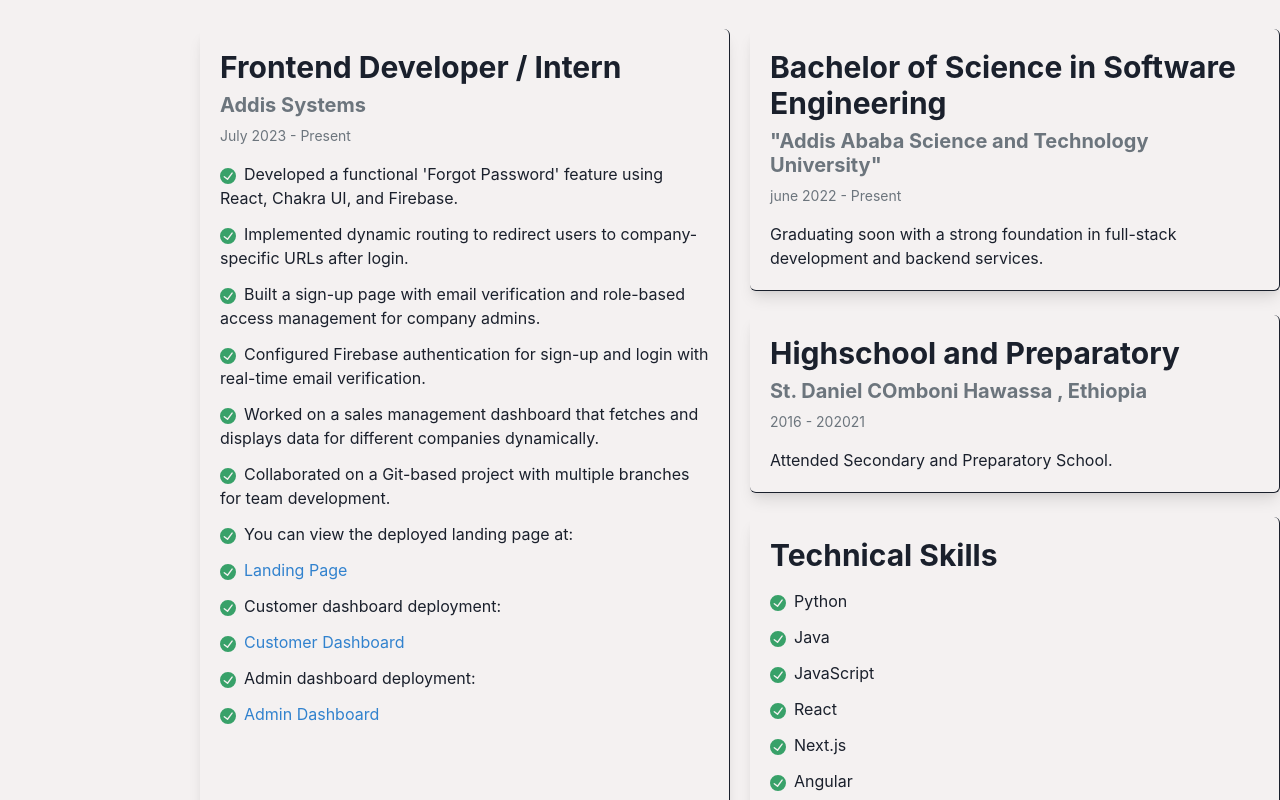
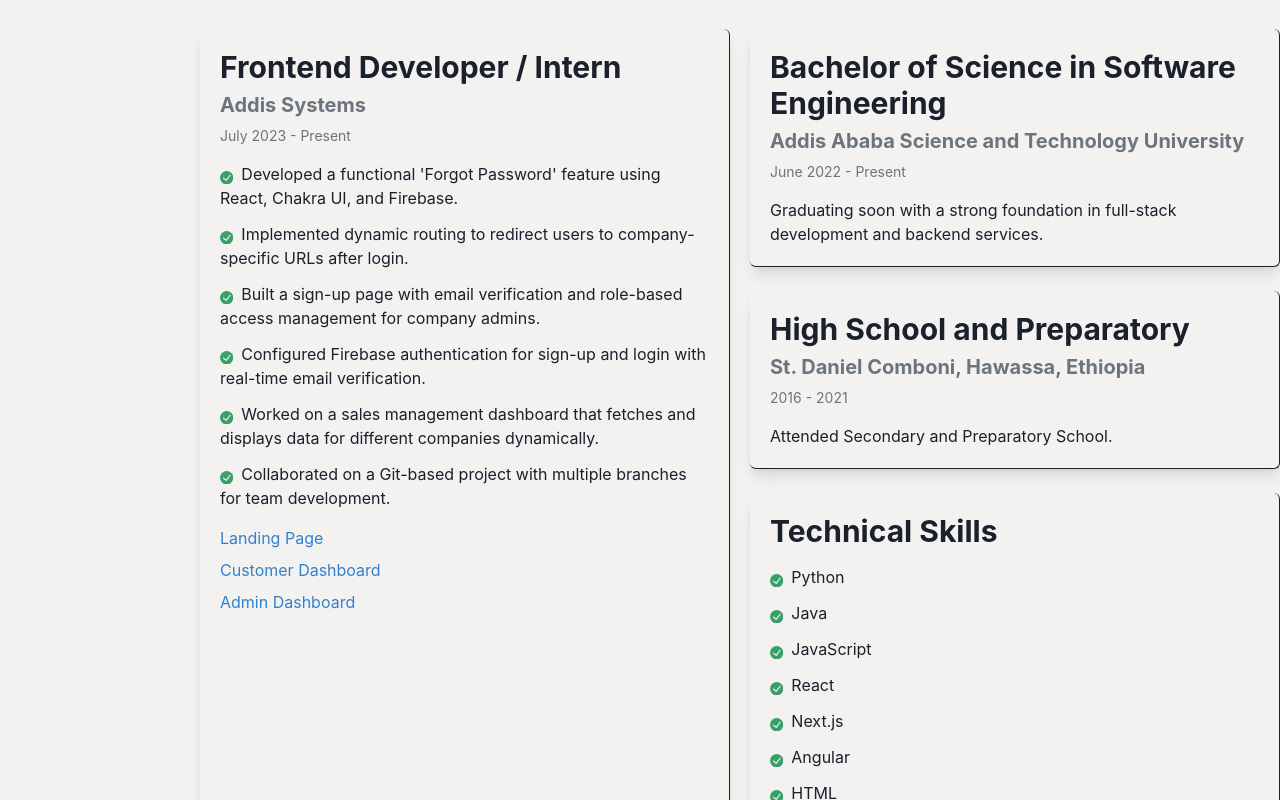
Before and after one commit to hailemichael121/Mine, a React (Vite) app: page / in a window 1280 px wide. Shown: the part 2680-3480 px from the top of the page. Built offline with nearby package versions, Linux system fonts and the light colour scheme; a web font is replaced by a local one.

Commit message:
added animation to resuem section

```diff
--- a/src/components/resumeSec/ResumeSecEducation.tsx
+++ b/src/components/resumeSec/ResumeSecEducation.tsx
@@ -1,5 +1,5 @@
 // ResumeSecEducation.tsx
-import { Link } from "@chakra-ui/react";
+import { Link, Text } from "@chakra-ui/react";
 import ResumeSecCard from "./ResumeSecCard";
 
 const ResumeSecEducation: React.FC = () => {
@@ -12,19 +12,22 @@ const ResumeSecEducation: React.FC = () => {
           target="_blank"
           rel="noopener noreferrer"
         >
-          "Addis Ababa Science and Technology University"
+          Addis Ababa Science and Technology University
         </Link>
       ),
-      dateRange: "june 2022 - Present",
-      description: [
-        "Graduating soon with a strong foundation in full-stack development and backend services.",
-      ],
+      dateRange: "June 2022 - Present",
+      description: (
+        <Text>
+          Graduating soon with a strong foundation in full-stack development and
+          backend services.
+        </Text>
+      ),
     },
     {
-      title: "Highschool and Preparatory",
-      subtitle: "St. Daniel COmboni  Hawassa , Ethiopia",
-      dateRange: "2016 - 202021",
-      description: ["Attended Secondary and Preparatory School."],
+      title: "High School and Preparatory",
+      subtitle: "St. Daniel Comboni, Hawassa, Ethiopia",
+      dateRange: "2016 - 2021",
+      description: <Text>Attended Secondary and Preparatory School.</Text>,
     },
   ];
 
--- a/src/components/resumeSec/ResumeSecSkills.tsx
+++ b/src/components/resumeSec/ResumeSecSkills.tsx
@@ -1,5 +1,5 @@
 // ResumeSecSkills.tsx
-import { List, ListIcon, ListItem } from "@chakra-ui/react";
+import { List, ListItem, ListIcon } from "@chakra-ui/react";
 import ResumeSecCard from "./ResumeSecCard";
 import { CheckCircleIcon } from "@chakra-ui/icons";
 
@@ -25,7 +25,11 @@ const ResumeSecSkills: React.FC = () => {
           <List spacing={3}>
             {skills.map((desc, i) => (
               <ListItem key={i}>
-                <ListIcon as={CheckCircleIcon} color="green.500" />
+                <ListIcon
+                  fontSize={"smaller"}
+                  as={CheckCircleIcon}
+                  color="green.500"
+                />
                 {desc}
               </ListItem>
             ))}
--- a/src/components/resumeSec/ResumeSecWorkExperience.tsx
+++ b/src/components/resumeSec/ResumeSecWorkExperience.tsx
@@ -1,4 +1,4 @@
-import { Link, List, ListItem, ListIcon } from "@chakra-ui/react";
+import { Box, Link, Text, List, ListItem, ListIcon } from "@chakra-ui/react";
 import { CheckCircleIcon } from "@chakra-ui/icons";
 import ResumeSecCard from "./ResumeSecCard";
 
@@ -16,14 +16,65 @@ const ResumeSecWorkExperience: React.FC = () => {
         </Link>
       ),
       dateRange: "July 2023 - Present",
-      description: [
-        "Developed a functional 'Forgot Password' feature using React, Chakra UI, and Firebase.",
-        "Implemented dynamic routing to redirect users to company-specific URLs after login.",
-        "Built a sign-up page with email verification and role-based access management for company admins.",
-        "Configured Firebase authentication for sign-up and login with real-time email verification.",
-        "Worked on a sales management dashboard that fetches and displays data for different companies dynamically.",
-        "Collaborated on a Git-based project with multiple branches for team development.",
-        "You can view the deployed landing page at: ",
+      description: (
+        <Box>
+          <List spacing={3}>
+            <ListItem>
+              <ListIcon
+                fontSize={"smaller"}
+                as={CheckCircleIcon}
+                color="green.500"
+              />
+              Developed a functional 'Forgot Password' feature using React,
+              Chakra UI, and Firebase.
+            </ListItem>
+            <ListItem>
+              <ListIcon
+                fontSize={"smaller"}
+                as={CheckCircleIcon}
+                color="green.500"
+              />
+              Implemented dynamic routing to redirect users to company-specific
+              URLs after login.
+            </ListItem>
+            <ListItem>
+              <ListIcon
+                fontSize={"smaller"}
+                as={CheckCircleIcon}
+                color="green.500"
+              />
+              Built a sign-up page with email verification and role-based access
+              management for company admins.
+            </ListItem>
+            <ListItem>
+              <ListIcon
+                fontSize={"smaller"}
+                as={CheckCircleIcon}
+                color="green.500"
+              />
+              Configured Firebase authentication for sign-up and login with
+              real-time email verification.
+            </ListItem>
+            <ListItem>
+              <ListIcon
+                fontSize={"smaller"}
+                as={CheckCircleIcon}
+                color="green.500"
+              />
+              Worked on a sales management dashboard that fetches and displays
+              data for different companies dynamically.
+            </ListItem>
+            <ListItem>
+              <ListIcon
+                fontSize={"smaller"}
+                as={CheckCircleIcon}
+                color="green.500"
+              />
+              Collaborated on a Git-based project with multiple branches for
+              team development.
+            </ListItem>
+          </List>
+          <Text mt={4}>
             <Link
               href="https://dirlinksdev.addissystems.et/"
               target="_blank"
@@ -31,8 +82,9 @@ const ResumeSecWorkExperience: React.FC = () => {
               color="blue.500"
             >
               Landing Page
-        </Link>,
-        "Customer dashboard deployment: ",
+            </Link>
+          </Text>
+          <Text mt={2}>
             <Link
               href="https://customerdashboarddev.addissystems.et/"
               target="_blank"
@@ -40,8 +92,9 @@ const ResumeSecWorkExperience: React.FC = () => {
               color="blue.500"
             >
               Customer Dashboard
-        </Link>,
-        "Admin dashboard deployment: ",
+            </Link>
+          </Text>
+          <Text mt={2}>
             <Link
               href="https://admin.addissystems.et/"
               target="_blank"
@@ -49,8 +102,10 @@ const ResumeSecWorkExperience: React.FC = () => {
               color="blue.500"
             >
               Admin Dashboard
-        </Link>,
-      ],
+            </Link>
+          </Text>
+        </Box>
+      ),
     },
   ];
 
@@ -62,16 +117,7 @@ const ResumeSecWorkExperience: React.FC = () => {
           title={exp.title}
           subtitle={exp.subtitle}
           dateRange={exp.dateRange}
-          description={
-            <List spacing={3}>
-              {exp.description.map((desc, i) => (
-                <ListItem key={i}>
-                  <ListIcon as={CheckCircleIcon} color="green.500" />
-                  {desc}
-                </ListItem>
-              ))}
-            </List>
-          }
+          description={exp.description}
         />
       ))}
     </>
```
Lines whose indentation alone changed are shown as unchanged.
